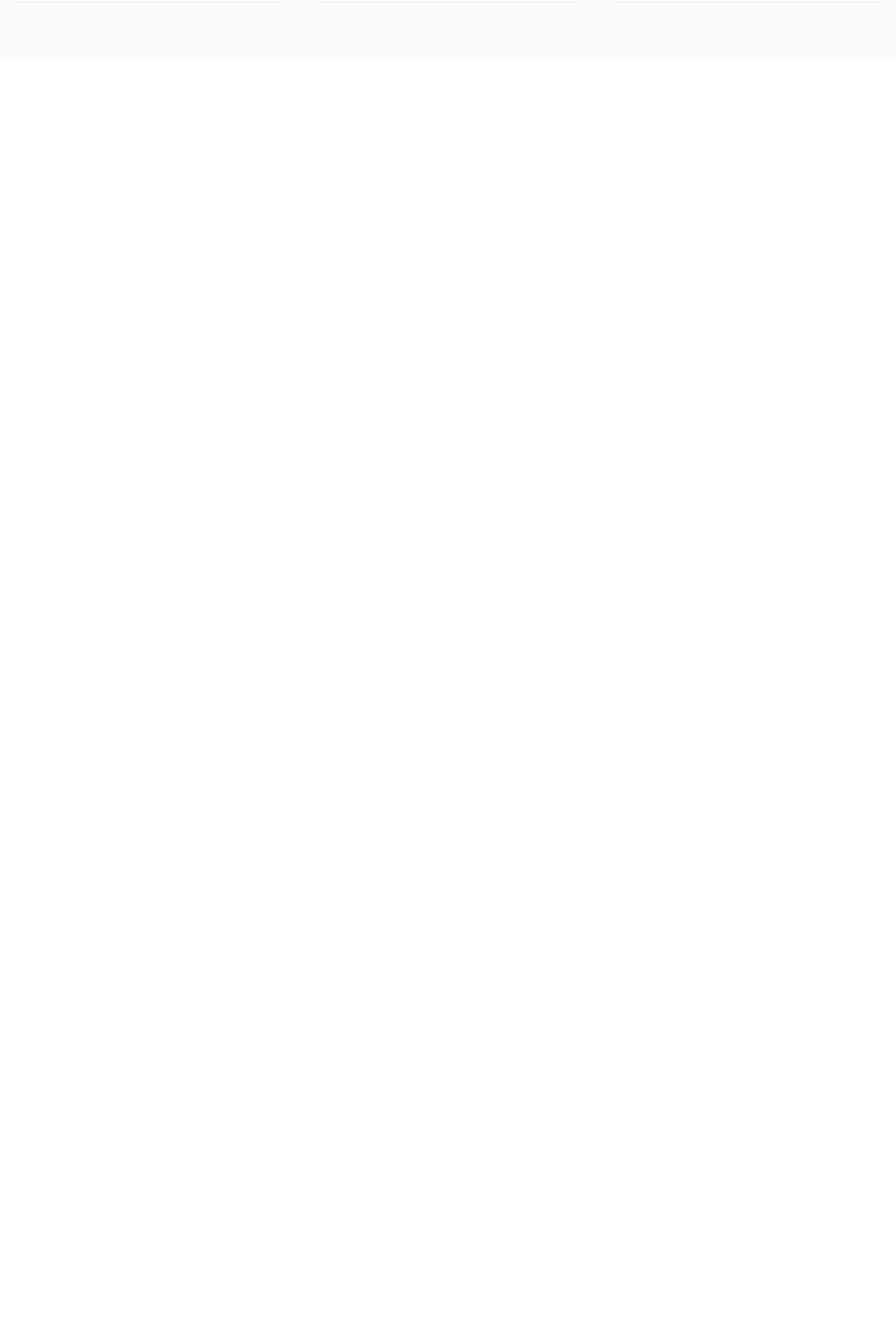
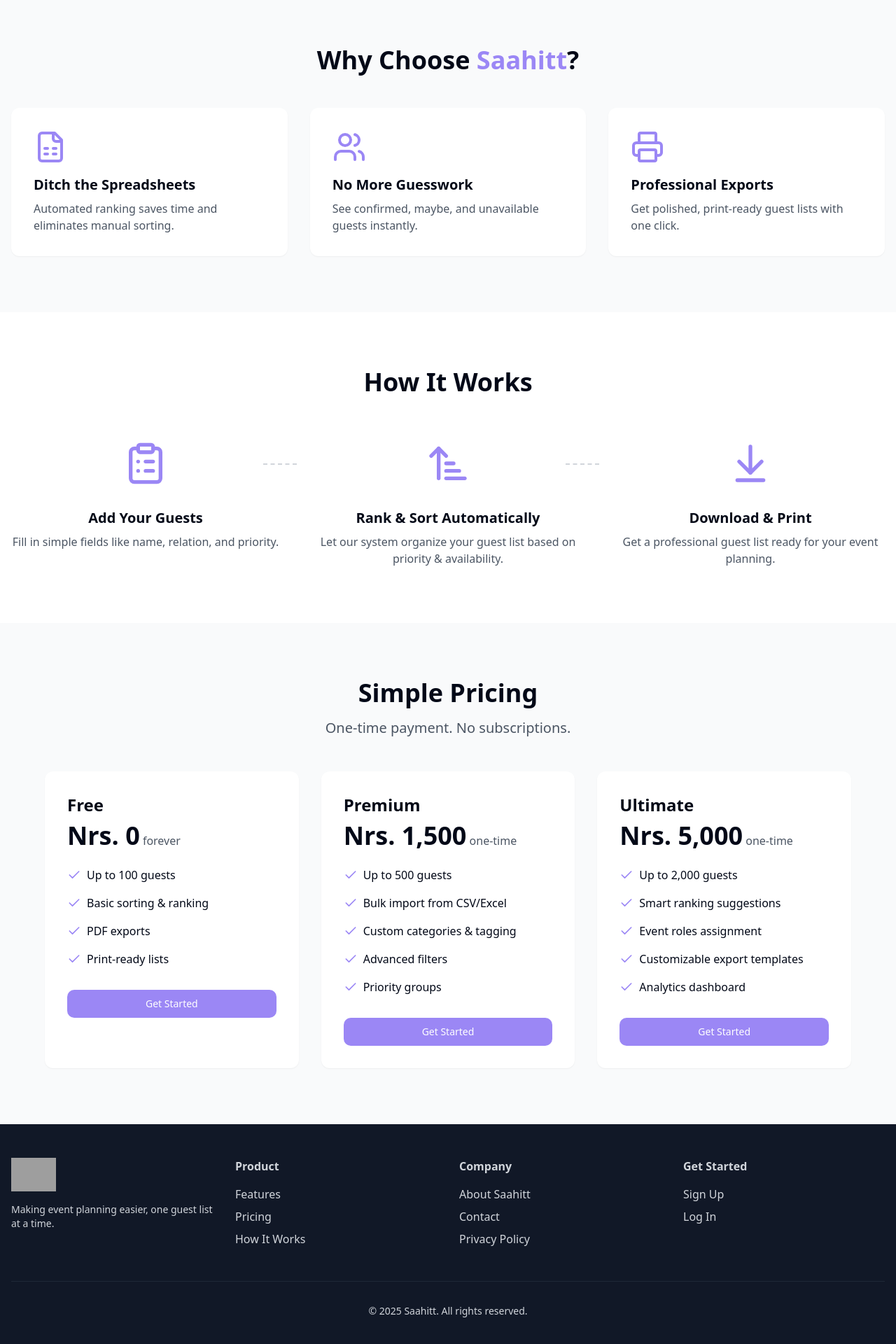
Before and after one commit to aadarsha10/saahitt-guest-manager, a React (Vite) app: page / in a window 1280 px wide. Shown: the part 818-2738 px from the top of the page at 70% size. Before the commit the page ends 900 px from the top, so only its background shows below. Built offline with nearby package versions, Linux system fonts and the light colour scheme; grey boxes are pictures that could not be loaded.

Commit message:
Complete landing page setup
Finalized the landing page for the project, incorporating all specified elements from the prompt. Added the logo from the provided URL.
[skip gpt_engineer]

```diff
--- a/src/components/landing/Features.tsx
+++ b/src/components/landing/Features.tsx
@@ -1,17 +1,20 @@
-import { CheckCircle2 } from "lucide-react";
+import { CheckCircle2, FileSpreadsheet, Users, Printer } from "lucide-react";
 
 const features = [
   {
     title: "Ditch the Spreadsheets",
     description: "Automated ranking saves time and eliminates manual sorting.",
+    icon: FileSpreadsheet,
   },
   {
     title: "No More Guesswork",
     description: "See confirmed, maybe, and unavailable guests instantly.",
+    icon: Users,
   },
   {
     title: "Professional Exports",
     description: "Get polished, print-ready guest lists with one click.",
+    icon: Printer,
   },
 ];
 
@@ -20,15 +23,15 @@ export const Features = () => {
     <section id="features" className="py-20 bg-gray-50">
       <div className="container mx-auto px-4">
         <h2 className="text-4xl font-bold text-center mb-12">
-          Why Choose Saahitt?
+          Why Choose <span className="text-[#9b87f5]">Saahitt</span>?
         </h2>
         <div className="grid md:grid-cols-3 gap-8">
           {features.map((feature) => (
             <div
               key={feature.title}
-              className="bg-white p-6 rounded-lg shadow-sm hover:shadow-md transition-shadow"
+              className="bg-white p-8 rounded-lg shadow-sm hover:shadow-md transition-shadow animate-fade-in"
             >
-              <CheckCircle2 className="w-12 h-12 text-primary mb-4" />
+              <feature.icon className="w-12 h-12 text-[#9b87f5] mb-4" />
               <h3 className="text-xl font-semibold mb-2">{feature.title}</h3>
               <p className="text-gray-600">{feature.description}</p>
             </div>
--- /dev/null
+++ b/src/components/landing/Footer.tsx
@@ -0,0 +1,46 @@
+import { Link } from "react-router-dom";
+
+export const Footer = () => {
+  return (
+    <footer className="bg-gray-900 text-gray-300 py-12">
+      <div className="container mx-auto px-4">
+        <div className="grid md:grid-cols-4 gap-8">
+          <div>
+            <img
+              src="https://saahitt.com/_next/image?url=%2F_next%2Fstatic%2Fmedia%2Fmain-logo.0a76fcc4.png&w=640&q=75"
+              alt="Saahitt Logo"
+              className="h-12 w-auto mb-4"
+            />
+            <p className="text-sm">Making event planning easier, one guest list at a time.</p>
+          </div>
+          <div>
+            <h4 className="font-semibold mb-4">Product</h4>
+            <ul className="space-y-2">
+              <li><Link to="/#features" className="hover:text-white">Features</Link></li>
+              <li><Link to="/#pricing" className="hover:text-white">Pricing</Link></li>
+              <li><Link to="/#how-it-works" className="hover:text-white">How It Works</Link></li>
+            </ul>
+          </div>
+          <div>
+            <h4 className="font-semibold mb-4">Company</h4>
+            <ul className="space-y-2">
+              <li><Link to="/about" className="hover:text-white">About Saahitt</Link></li>
+              <li><Link to="/contact" className="hover:text-white">Contact</Link></li>
+              <li><Link to="/privacy" className="hover:text-white">Privacy Policy</Link></li>
+            </ul>
+          </div>
+          <div>
+            <h4 className="font-semibold mb-4">Get Started</h4>
+            <ul className="space-y-2">
+              <li><Link to="/signup" className="hover:text-white">Sign Up</Link></li>
+              <li><Link to="/login" className="hover:text-white">Log In</Link></li>
+            </ul>
+          </div>
+        </div>
+        <div className="border-t border-gray-800 mt-12 pt-8 text-center text-sm">
+          <p>&copy; {new Date().getFullYear()} Saahitt. All rights reserved.</p>
+        </div>
+      </div>
+    </footer>
+  );
+};
--- a/src/components/landing/Hero.tsx
+++ b/src/components/landing/Hero.tsx
@@ -3,18 +3,18 @@ import { Link } from "react-router-dom";
 
 export const Hero = () => {
   return (
-    <div className="pt-32 pb-20 text-center">
+    <div className="pt-32 pb-20 text-center bg-gradient-to-b from-purple-50 to-white">
       <div className="container mx-auto px-4">
         <h1 className="text-5xl md:text-6xl font-bold mb-6 animate-fade-in">
           The Easiest Way to Plan Your
-          <span className="text-primary"> Event Guest List</span>
+          <span className="text-[#9b87f5]"> Event Guest List</span>
         </h1>
         <p className="text-xl text-gray-600 mb-8 max-w-2xl mx-auto animate-fade-in">
           Sort, rank, and track your invites effortlessly – no spreadsheets needed!
         </p>
         <div className="flex justify-center space-x-4 animate-fade-in">
           <Link to="/signup">
-            <Button size="lg" className="text-lg px-8">
+            <Button size="lg" className="text-lg px-8 bg-[#9b87f5] hover:bg-[#8b5cf6]">
               Try for Free
             </Button>
           </Link>
@@ -24,6 +24,13 @@ export const Hero = () => {
             </Button>
           </Link>
         </div>
+        <div className="mt-12 animate-fade-in">
+          <img
+            src="/placeholder.svg"
+            alt="Guest List UI Preview"
+            className="max-w-4xl mx-auto rounded-lg shadow-xl"
+          />
+        </div>
       </div>
     </div>
   );
--- /dev/null
+++ b/src/components/landing/HowItWorks.tsx
@@ -0,0 +1,45 @@
+import { ClipboardList, ArrowDownToLine, SortAsc } from "lucide-react";
+
+const steps = [
+  {
+    title: "Add Your Guests",
+    description: "Fill in simple fields like name, relation, and priority.",
+    icon: ClipboardList,
+  },
+  {
+    title: "Rank & Sort Automatically",
+    description: "Let our system organize your guest list based on priority & availability.",
+    icon: SortAsc,
+  },
+  {
+    title: "Download & Print",
+    description: "Get a professional guest list ready for your event planning.",
+    icon: ArrowDownToLine,
+  },
+];
+
+export const HowItWorks = () => {
+  return (
+    <section id="how-it-works" className="py-20">
+      <div className="container mx-auto px-4">
+        <h2 className="text-4xl font-bold text-center mb-16">
+          How It Works
+        </h2>
+        <div className="grid md:grid-cols-3 gap-12">
+          {steps.map((step, index) => (
+            <div key={step.title} className="text-center animate-fade-in">
+              <div className="relative mb-8">
+                <step.icon className="w-16 h-16 mx-auto text-[#9b87f5]" />
+                {index < steps.length - 1 && (
+                  <div className="hidden md:block absolute top-1/2 -right-6 w-12 border-t-2 border-dashed border-gray-300" />
+                )}
+              </div>
+              <h3 className="text-xl font-semibold mb-2">{step.title}</h3>
+              <p className="text-gray-600">{step.description}</p>
+            </div>
+          ))}
+        </div>
+      </div>
+    </section>
+  );
+};
--- a/src/components/landing/Navbar.tsx
+++ b/src/components/landing/Navbar.tsx
@@ -4,16 +4,23 @@ import { Link } from "react-router-dom";
 export const Navbar = () => {
   return (
     <nav className="fixed top-0 w-full bg-white/80 backdrop-blur-sm z-50 border-b">
-      <div className="container mx-auto px-4 h-16 flex items-center justify-between">
+      <div className="container mx-auto px-4 h-20 flex items-center justify-between">
         <div className="flex items-center space-x-8">
-          <Link to="/" className="text-2xl font-bold text-primary">
-            Saahitt
+          <Link to="/" className="flex items-center">
+            <img
+              src="https://saahitt.com/_next/image?url=%2F_next%2Fstatic%2Fmedia%2Fmain-logo.0a76fcc4.png&w=640&q=75"
+              alt="Saahitt Logo"
+              className="h-12 w-auto"
+            />
           </Link>
           <div className="hidden md:flex space-x-6">
-            <Link to="/#features" className="text-gray-600 hover:text-primary">
+            <Link to="/#features" className="text-gray-600 hover:text-[#9b87f5]">
               Features
             </Link>
-            <Link to="/#pricing" className="text-gray-600 hover:text-primary">
+            <Link to="/#how-it-works" className="text-gray-600 hover:text-[#9b87f5]">
+              How It Works
+            </Link>
+            <Link to="/#pricing" className="text-gray-600 hover:text-[#9b87f5]">
               Pricing
             </Link>
           </div>
@@ -23,7 +30,7 @@ export const Navbar = () => {
             <Button variant="ghost">Log in</Button>
           </Link>
           <Link to="/signup">
-            <Button>Get Started</Button>
+            <Button className="bg-[#9b87f5] hover:bg-[#8b5cf6]">Get Started</Button>
           </Link>
         </div>
       </div>
--- /dev/null
+++ b/src/components/landing/Pricing.tsx
@@ -0,0 +1,81 @@
+import { Check } from "lucide-react";
+import { Button } from "@/components/ui/button";
+import { Link } from "react-router-dom";
+
+const plans = [
+  {
+    name: "Free",
+    price: "0",
+    features: [
+      "Up to 100 guests",
+      "Basic sorting & ranking",
+      "PDF exports",
+      "Print-ready lists",
+    ],
+  },
+  {
+    name: "Premium",
+    price: "1,500",
+    features: [
+      "Up to 500 guests",
+      "Bulk import from CSV/Excel",
+      "Custom categories & tagging",
+      "Advanced filters",
+      "Priority groups",
+    ],
+  },
+  {
+    name: "Ultimate",
+    price: "5,000",
+    features: [
+      "Up to 2,000 guests",
+      "Smart ranking suggestions",
+      "Event roles assignment",
+      "Customizable export templates",
+      "Analytics dashboard",
+    ],
+  },
+];
+
+export const Pricing = () => {
+  return (
+    <section id="pricing" className="py-20 bg-gray-50">
+      <div className="container mx-auto px-4">
+        <h2 className="text-4xl font-bold text-center mb-4">Simple Pricing</h2>
+        <p className="text-xl text-gray-600 text-center mb-12">One-time payment. No subscriptions.</p>
+
+        <div className="grid md:grid-cols-3 gap-8 max-w-6xl mx-auto">
+          {plans.map((plan) => (
+            <div
+              key={plan.name}
+              className="bg-white rounded-lg shadow-sm hover:shadow-md transition-shadow p-8 animate-fade-in"
+            >
+              <h3 className="text-2xl font-bold mb-2">{plan.name}</h3>
+              <div className="mb-6">
+                <span className="text-4xl font-bold">Nrs. {plan.price}</span>
+                {plan.price === "0" ? (
+                  <span className="text-gray-600"> forever</span>
+                ) : (
+                  <span className="text-gray-600"> one-time</span>
+                )}
+              </div>
+              <ul className="space-y-4 mb-8">
+                {plan.features.map((feature) => (
+                  <li key={feature} className="flex items-center gap-2">
+                    <Check className="w-5 h-5 text-[#9b87f5]" />
+                    <span>{feature}</span>
+                  </li>
+                ))}
+              </ul>
+              <Link to="/signup">
+                <Button className="w-full bg-[#9b87f5] hover:bg-[#8b5cf6]">
+                  Get Started
+                </Button>
+              </Link>
+            </div>
+          ))}
+        </div>
+      </div>
+    </section>
+  );
+};
--- a/src/pages/Index.tsx
+++ b/src/pages/Index.tsx
@@ -1,6 +1,9 @@
 import { Navbar } from "@/components/landing/Navbar";
 import { Hero } from "@/components/landing/Hero";
 import { Features } from "@/components/landing/Features";
+import { HowItWorks } from "@/components/landing/HowItWorks";
+import { Pricing } from "@/components/landing/Pricing";
+import { Footer } from "@/components/landing/Footer";
 
 const Index = () => {
   return (
@@ -9,7 +12,10 @@ const Index = () => {
       <main>
         <Hero />
         <Features />
+        <HowItWorks />
+        <Pricing />
       </main>
+      <Footer />
     </div>
   );
 };
```
